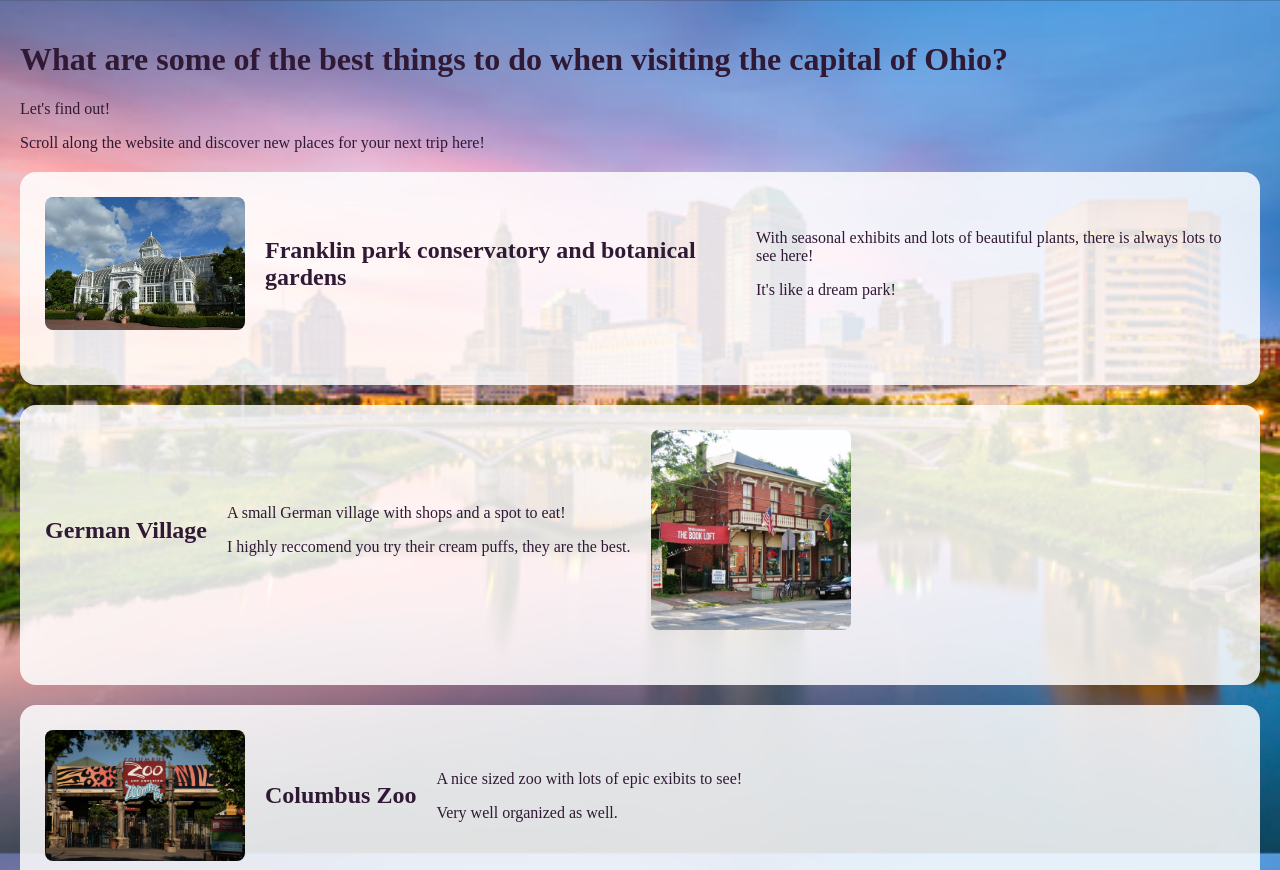
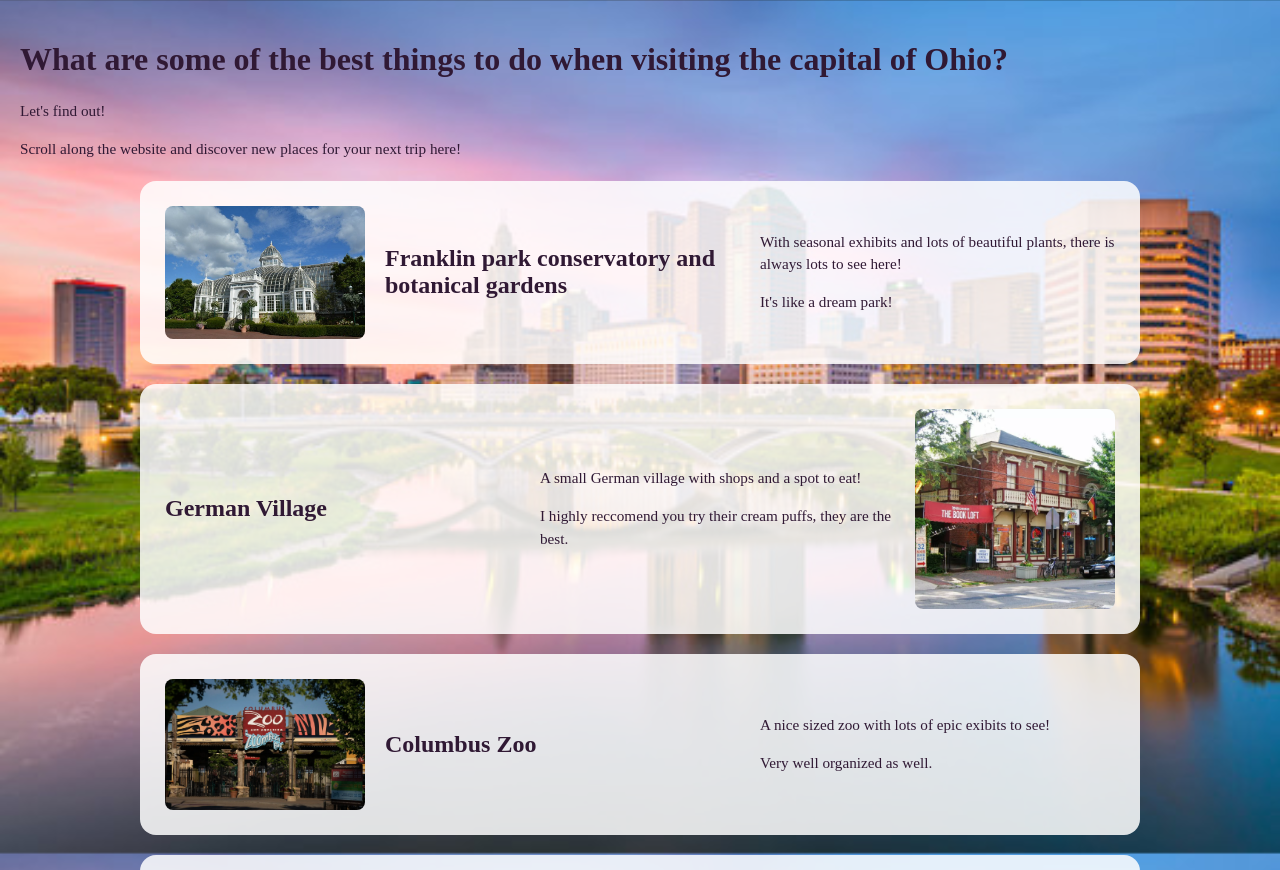
Before and after one commit to fofisop/bingles, a plain HTML site: page index.html in a window 1280 px wide. Shown: the top 870 px of the page. Drawn offline with Linux system fonts and the light colour scheme.

Commit message:
tried fixign things for a logn tiem, I think I finally figured it outl but let me know if it is buggy still

```diff
--- a/index.html
+++ b/index.html
@@ -15,15 +15,28 @@ transition: background-image 2s ease-in-out, color 2s ease-in-out;
    transition: background-color 2s ease-in-out;
    border-radius: 16px;
    padding: 25px;
+    max-width: 950px;
 
 
 
 }
+
      .titles{
+
+      flex: 1;
+      min-width: 0;
+
+
+
 
      }
      .reg-text{
+ flex: 1;
+ font-size: 0.95rem;
+ line-height: 1.5;
 
+ min-width: 0;
+;
      }
      .stufff img{
         border-radius: 8px;
@@ -31,10 +44,10 @@ transition: background-image 2s ease-in-out, color 2s ease-in-out;
         width: 200px;
      }
      .stufff{
-        display: flex;
-        align-items: center;
-        gap: 20px;
-        margin-bottom: 30px ;
+         display: flex;
+    align-items: center;
+    gap: 20px;
+    flex-wrap: wrap;
      }
     </style>
 <head>
@@ -140,7 +153,7 @@ cards.forEach(function(singleCard) {
 
 }
 observe();
-setInterval(observe, 30000);
+setInterval(observe, 300000);
 
 </script>
 </html>
```
